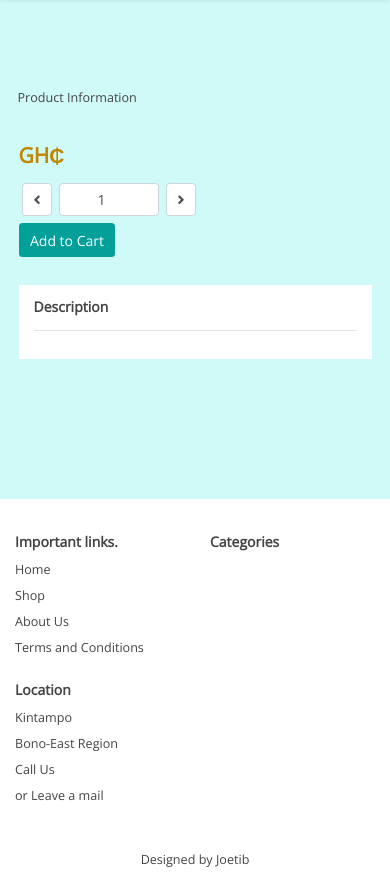
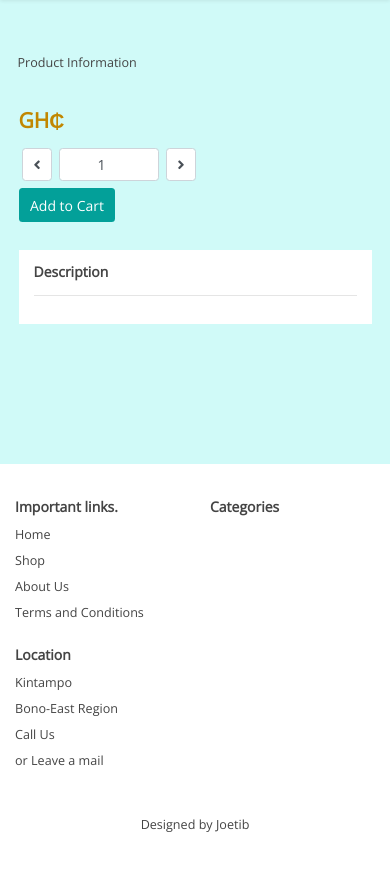
Before and after one commit to Adomah-Abubakar/joetib-shop, a Django app: template apps/shop/templates/shop/product.html in a window 390 px wide. Shown: the part 63-937 px from the top of the page. After the commit the page ends 895 px from the top, so only its background shows below. Run offline with Django 3.2, Linux system fonts and the light colour scheme; the template is opened without the code that fills it, so the values that code supplies are empty; some libraries are stand-ins or nearby versions.

Commit message:
Removed space between header and image of product in product detail view

```diff
--- a/apps/shop/templates/shop/product.html
+++ b/apps/shop/templates/shop/product.html
@@ -2,9 +2,9 @@
 
 
 {% block content %}
-<div class="container py-3">
+<div class="container pt-0 pb-3 pt-md-3">
     <div class="row">
-        <div class="col-sm-6 pt-4 px-1 px-md-2 col-lg-6">
+        <div class="col-sm-6 pt-0 pt-md-4 px-1 px-md-2 col-lg-6">
 
             <div class="product-detail-image">
 
```
